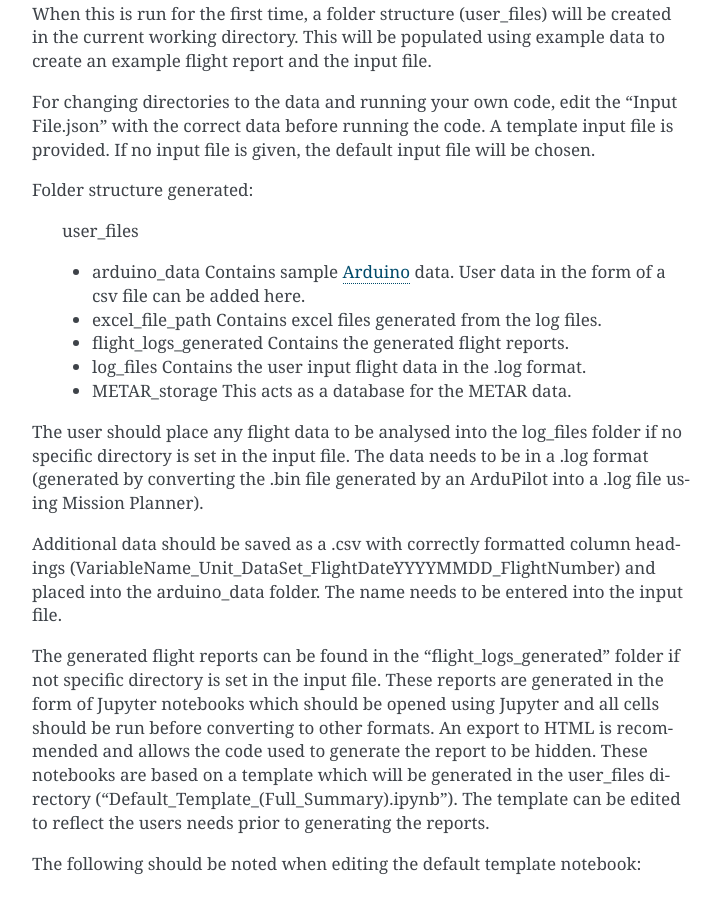
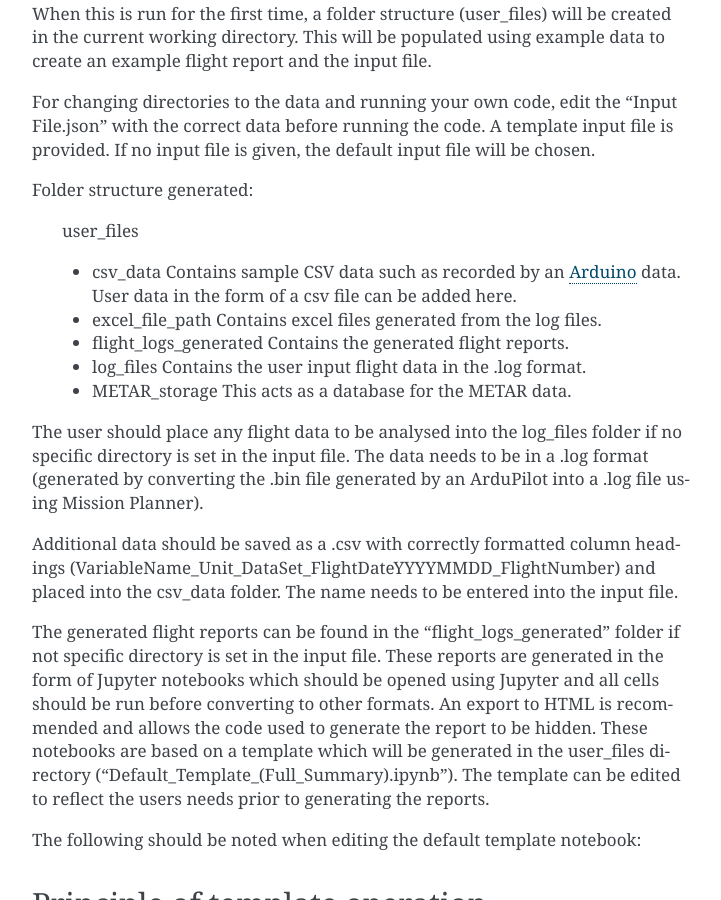
Before and after one commit to AdrianWeishaeupl/AutoFLpy, a Sphinx documentation site: the page built from docs/usage.rst, in a window 1280 px wide and 900 px high, scrolled down 1508 px. Shown: the whole window, without its empty margins (388-1109 px from the left). Built offline with Sphinx 7.4.7, drawn with Linux system fonts in a browser that asks for light colours; pages that are not in the unit, such as notebooks, are missing from menus; some of the changed text lies outside the part shown.

Commit message:
Documentation updated to reflect arduino to csv name change

```diff
--- a/docs/usage.rst
+++ b/docs/usage.rst
@@ -24,8 +24,8 @@
 		"flight_log_generator_input": {
 			"template_file_path": "If blank, finds the default template location",
 			"template_file_name": "If blank, uses the default template",
-			"arduino_flight_data_name": "Name of correctly formatted Arduino data. If blank, uses the name of the sample data",
-			"arduino_flight_data_file_path": "Path to Arduino data. If blank, finds the path to the sample data",
+			"csv_flight_data_name": "Name of correctly formatted CSV data. If blank, uses the name of the sample data",
+			"csv_flight_data_file_path": "Path to CSV data. If blank, finds the path to the sample data",
 			"metar_file_path": "METAR data collected will be stored here. If blank, creates folder in the current directory",
 			"flight_log_destination": "Destination for the generated flight reports. If blank, creates folder in the current directory",
 			"start_time_hours": "HH - 24 hr clock",
@@ -68,7 +68,7 @@
 
 	user_files
 
-	* arduino_data					Contains sample `Arduino <https://www.arduino.cc/>`_ data. User data in the form of a csv file can be added here.
+	* csv_data						Contains sample CSV data such as recorded by an `Arduino <https://www.arduino.cc/>`_ data. User data in the form of a csv file can be added here.
 
 	* excel_file_path				Contains excel files generated from the log files.
 
@@ -80,7 +80,7 @@
 
 The user should place any flight data to be analysed into the log_files folder if no specific directory is set in the input file. The data needs to be in a .log format (generated by converting the .bin file generated by an ArduPilot into a .log file using Mission Planner).
 
-Additional data should be saved as a .csv with correctly formatted column headings (VariableName_Unit_DataSet_FlightDateYYYYMMDD_FlightNumber) and placed into the arduino_data folder. The name needs to be entered into the input file.
+Additional data should be saved as a .csv with correctly formatted column headings (VariableName_Unit_DataSet_FlightDateYYYYMMDD_FlightNumber) and placed into the csv_data folder. The name needs to be entered into the input file.
 
 The generated flight reports can be found in the "flight_logs_generated" folder if not specific directory is set in the input file. These reports are generated in the form of Jupyter notebooks which should be opened using Jupyter and all cells should be run before converting to other formats. An export to HTML is recommended and allows the code used to generate the report to be hidden. These notebooks are based on a template which will be generated in the user_files directory ("Default_Template_(Full_Summary).ipynb"). The template can be edited to reflect the users needs prior to generating the reports.
 
```
